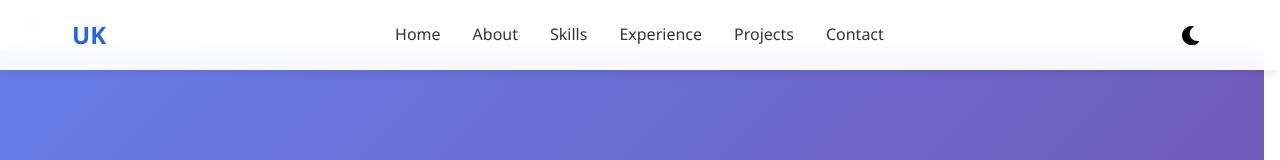
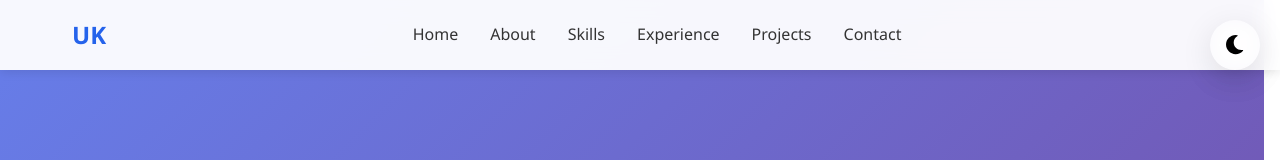
Before and after one commit to kutkarshh/UtkarshK, a React (Vite) app: page / in a window 1280 px wide. Shown: the top 160 px of the page. Built offline with nearby package versions, Linux system fonts and the light colour scheme.

Commit message:
Add .nojekyll for GitHub Pages

```diff
--- a/src/App.css
+++ b/src/App.css
@@ -1,4 +1,154 @@
-/* Portfolio Styles */
+
+/* ===== MATERIAL GLASS UI ENHANCEMENTS ===== */
+
+/* Theme Toggle Button */
+.theme-toggle {
+  position: fixed;
+  top: 20px;
+  right: 20px;
+  z-index: 1000;
+  width: 50px;
+  height: 50px;
+  border-radius: 50%;
+  border: 2px solid rgba(255, 255, 255, 0.3);
+  background: rgba(255, 255, 255, 0.15);
+  backdrop-filter: blur(10px);
+  font-size: 24px;
+  cursor: pointer;
+  transition: all 0.3s ease;
+  display: flex;
+  align-items: center;
+  justify-content: center;
+  box-shadow: 0 8px 32px rgba(0, 0, 0, 0.1);
+}
+
+.theme-toggle:hover {
+  background: rgba(255, 255, 255, 0.25);
+  border-color: rgba(255, 255, 255, 0.5);
+  transform: scale(1.1);
+  box-shadow: 0 12px 48px rgba(0, 0, 0, 0.15);
+}
+
+.theme-toggle:active {
+  transform: scale(0.95);
+}
+
+/* Glass Effect Background */
+.app {
+  min-height: 100vh;
+  position: relative;
+  overflow-x: hidden;
+}
+
+.app.dark {
+  background: linear-gradient(135deg, #0f0c29 0%, #302b63 50%, #24243e 100%);
+  color: #ffffff;
+}
+
+.app.light {
+  background: linear-gradient(135deg, #667eea 0%, #764ba2 100%);
+  color: #1a1a1a;
+}
+
+/* Animated Background Blobs */
+@keyframes blobAnimation {
+  0%, 100% { transform: translate(0, 0) scale(1); }
+  33% { transform: translate(30px, -50px) scale(1.1); }
+  66% { transform: translate(-20px, 20px) scale(0.9); }
+}
+
+/* Glass Morphism Cards */
+.glass-card {
+  background: rgba(255, 255, 255, 0.1);
+  backdrop-filter: blur(10px);
+  -webkit-backdrop-filter: blur(10px);
+  border: 1px solid rgba(255, 255, 255, 0.2);
+  border-radius: 15px;
+  padding: 25px;
+  transition: all 0.3s ease;
+  box-shadow: 0 8px 32px rgba(0, 0, 0, 0.1);
+}
+
+.glass-card:hover {
+  background: rgba(255, 255, 255, 0.15);
+  border-color: rgba(255, 255, 255, 0.3);
+  transform: translateY(-10px);
+  box-shadow: 0 15px 48px rgba(0, 0, 0, 0.2);
+}
+
+/* Enhanced Buttons */
+.btn-glass {
+  padding: 12px 28px;
+  border-radius: 50px;
+  border: 2px solid rgba(255, 255, 255, 0.3);
+  background: rgba(255, 255, 255, 0.1);
+  backdrop-filter: blur(10px);
+  color: white;
+  font-weight: 600;
+  font-size: 16px;
+  cursor: pointer;
+  transition: all 0.3s ease;
+  display: inline-block;
+}
+
+.btn-glass:hover {
+  background: rgba(255, 255, 255, 0.2);
+  border-color: rgba(255, 255, 255, 0.5);
+  box-shadow: 0 8px 25px rgba(255, 255, 255, 0.2);
+  transform: translateY(-3px);
+}
+
+.btn-primary-glass {
+  background: linear-gradient(135deg, #667eea 0%, #764ba2 100%);
+  border: none;
+  padding: 12px 32px;
+  border-radius: 50px;
+  color: white;
+  font-weight: 600;
+  cursor: pointer;
+  transition: all 0.3s ease;
+  box-shadow: 0 8px 25px rgba(102, 126, 234, 0.4);
+}
+
+.btn-primary-glass:hover {
+  transform: translateY(-5px);
+  box-shadow: 0 12px 40px rgba(102, 126, 234, 0.6);
+}
+
+/* Gradient Text */
+.gradient-text {
+  background: linear-gradient(135deg, #667eea 0%, #764ba2 100%);
+  -webkit-background-clip: text;
+  -webkit-text-fill-color: transparent;
+  background-clip: text;
+}
+
+/* Smooth Transitions */
+* {
+  transition-property: background-color, border-color, color;
+  transition-duration: 0.3s;
+  transition-timing-function: ease;
+}
+
+/* Floating Animation */
+@keyframes float {
+  0%, 100% { transform: translateY(0px); }
+  50% { transform: translateY(-15px); }
+}
+
+.float-animation {
+  animation: float 3s ease-in-out infinite;
+}
+
+/* Glow Effect */
+@keyframes glow {
+  0%, 100% { box-shadow: 0 0 20px rgba(102, 126, 234, 0.5); }
+  50% { box-shadow: 0 0 40px rgba(102, 126, 234, 0.8); }
+}
+
+.glow-effect {
+  animation: glow 2s ease-in-out infinite;
+}/* Portfolio Styles */
 * {
   margin: 0;
   padding: 0;
--- a/src/App.jsx
+++ b/src/App.jsx
@@ -1,6 +1,4 @@
-import { useState, createContext, useContext } from 'react';
-import { motion } from 'framer-motion';
-import { Moon, Sun } from 'lucide-react';
+import { useState } from 'react';
 import Header from './components/Header';
 import Hero from './components/Hero';
 import About from './components/About';
@@ -12,104 +10,18 @@ import Contact from './components/Contact';
 import Footer from './components/Footer';
 import './App.css';
 
-// Theme Context
-const ThemeContext = createContext();
-
-const useTheme = () => {
-  const context = useContext(ThemeContext);
-  if (!context) {
-    throw new Error('useTheme must be used within ThemeProvider');
-  }
-  return context;
-};
-
-const ThemeProvider = ({ children }) => {
-  const [isDark, setIsDark] = useState(() => {
-    const saved = localStorage.getItem('portfolio-theme');
-    return saved ? JSON.parse(saved) : window.matchMedia('(prefers-color-scheme: dark)').matches;
-  });
+function App() {
+  const [isDark, setIsDark] = useState(false);
 
   const toggleTheme = () => {
-    setIsDark(prev => {
-      const newValue = !prev;
-      localStorage.setItem('portfolio-theme', JSON.stringify(newValue));
-      return newValue;
-    });
-  };
-
-  const theme = {
-    isDark,
-    colors: isDark ? {
-      bg: 'from-slate-900 via-purple-900 to-slate-900',
-      card: 'bg-white/10 backdrop-blur-xl border border-white/20',
-      text: 'text-white',
-      textSecondary: 'text-gray-300',
-      accent: 'from-cyan-400 to-blue-600',
-      accentHover: 'from-cyan-300 to-blue-500',
-      button: 'bg-white/20 hover:bg-white/30 text-white border border-white/30',
-      buttonPrimary: 'bg-gradient-to-r from-cyan-500 to-blue-600 hover:from-cyan-400 hover:to-blue-500 text-white'
-    } : {
-      bg: 'from-blue-50 via-purple-50 to-pink-50',
-      card: 'bg-white/60 backdrop-blur-xl border border-white/40 shadow-lg',
-      text: 'text-gray-900',
-      textSecondary: 'text-gray-600',
-      accent: 'from-blue-600 to-purple-600',
-      accentHover: 'from-blue-500 to-purple-500',
-      button: 'bg-white/40 hover:bg-white/60 text-gray-900 border border-white/50',
-      buttonPrimary: 'bg-gradient-to-r from-blue-600 to-purple-600 hover:from-blue-500 hover:to-purple-500 text-white'
-    }
+    setIsDark(!isDark);
   };
 
   return (
-    <ThemeContext.Provider value={{ theme, isDark, toggleTheme }}>
-      {children}
-    </ThemeContext.Provider>
-  );
-};
-
-// Theme Toggle Button Component
-const ThemeToggle = () => {
-  const { isDark, toggleTheme } = useTheme();
-
-  return (
-    <motion.button
-      onClick={toggleTheme}
-      className="fixed top-8 right-8 z-50 p-3 rounded-full bg-white/20 backdrop-blur-md border border-white/30 hover:bg-white/30 transition-all duration-300 group"
-      whileHover={{ scale: 1.1 }}
-      whileTap={{ scale: 0.95 }}
-    >
-      {isDark ? (
-        <Sun className="w-6 h-6 text-yellow-300 group-hover:text-yellow-200 transition-colors" />
-      ) : (
-        <Moon className="w-6 h-6 text-indigo-600 group-hover:text-indigo-500 transition-colors" />
-      )}
-    </motion.button>
-  );
-};
-
-function App() {
-  return (
-    <ThemeProvider>
-      <AppContent />
-    </ThemeProvider>
-  );
-}
-
-function AppContent() {
-  const { theme, isDark } = useTheme();
-
-  return (
-    <div className={`min-h-screen bg-gradient-to-br ${theme.colors.bg} ${theme.colors.text} transition-colors duration-500`}>
-      {/* Animated Background Elements */}
-      <div className="fixed inset-0 overflow-hidden pointer-events-none">
-        <div className="absolute top-0 -left-4 w-72 h-72 bg-purple-500 rounded-full mix-blend-multiply filter blur-3xl opacity-20 animate-blob"></div>
-        <div className="absolute top-0 -right-4 w-72 h-72 bg-yellow-500 rounded-full mix-blend-multiply filter blur-3xl opacity-20 animate-blob animation-delay-2000"></div>
-        <div className="absolute -bottom-8 left-20 w-72 h-72 bg-pink-500 rounded-full mix-blend-multiply filter blur-3xl opacity-20 animate-blob animation-delay-4000"></div>
-      </div>
-
-      {/* Content */}
-      <div className="relative z-10">
-        <ThemeToggle />
+    <div className={`app ${isDark ? 'dark' : 'light'}`}>
+      <button className="theme-toggle" onClick={toggleTheme} title="Toggle dark mode">
+        {isDark ? '☀️' : '🌙'}
+      </button>
       <Header />
       <Hero />
       <About />
@@ -120,9 +32,7 @@ function AppContent() {
       <Contact />
       <Footer />
     </div>
-    </div>
   );
 }
 
-export { useTheme, ThemeProvider };
 export default App;
```
Also changed, not shown: 1 other file (tests, documents, lock files or other folders). Lines whose indentation alone changed are shown as unchanged.
